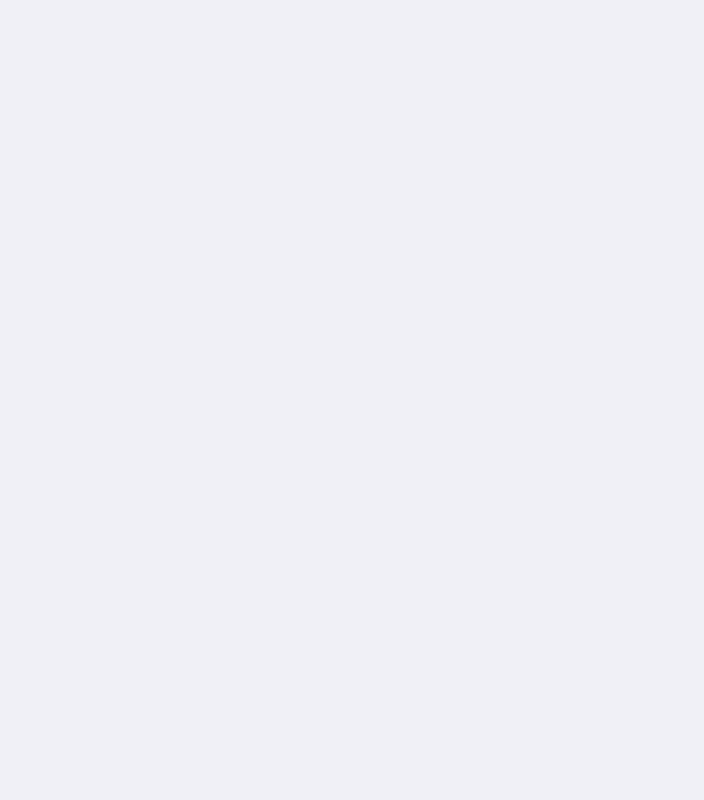
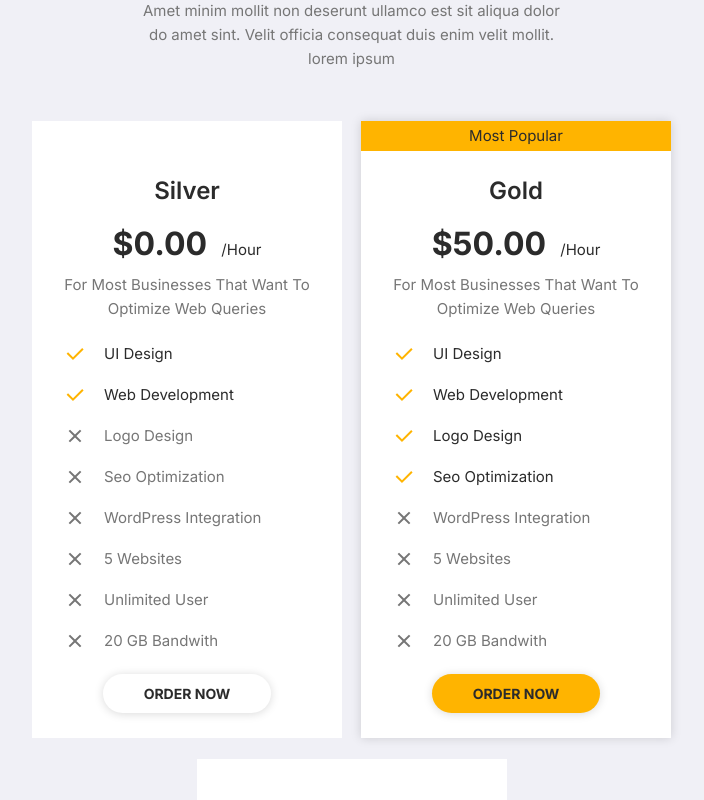
Before and after one commit to YurySamsonenka/portfolio-React-incubator, a React app: page / in a window 1280 px wide. Shown: the part 2040-2840 px from the top of the page, without its empty margins (387-1091 px from the left). Before the commit the page ends 1973 px from the top, so only its background shows below. Built offline with nearby package versions, Linux system fonts and the light colour scheme.

Commit message:
feat: add plan section

```diff
--- a/src/layout/main/main.tsx
+++ b/src/layout/main/main.tsx
@@ -1,4 +1,5 @@
 import { Hero } from './hero/Hero';
+import { Plans } from './plans/Plans';
 import { Services } from './services/Services';
 
 export const Main = () => {
@@ -6,6 +7,7 @@ export const Main = () => {
     <main>
       <Hero />
       <Services />
+      <Plans />
     </main>
   );
 };
--- /dev/null
+++ b/src/layout/main/plans/Plans.tsx
@@ -0,0 +1,85 @@
+import styled from 'styled-components';
+import { marginButtom } from '../placeholders';
+import { Title } from '../Title';
+import { Description } from '../Description';
+import { Plan } from './plan/Plan';
+
+const plans = [
+  {
+    name: 'silver',
+    price: '$0.00',
+    description: 'For most businesses that want to optimize web queries',
+    popular: false,
+    options: {
+      'UI Design': true,
+      'web development': true,
+      'logo design': false,
+      'seo optimization': false,
+      'wordPress integration': false,
+      '5 Websites': false,
+      'unlimited user': false,
+      '20 gB bandwith': false,
+    },
+  },
+  {
+    name: 'gold',
+    price: '$50.00',
+    description: 'For most businesses that want to optimize web queries',
+    popular: true,
+    options: {
+      'UI Design': true,
+      'web development': true,
+      'logo design': true,
+      'seo optimization': true,
+      'wordPress integration': false,
+      '5 Websites': false,
+      'unlimited user': false,
+      '20 gB bandwith': false,
+    },
+  },
+  {
+    name: 'dimond',
+    price: '$80.00',
+    description: 'For most businesses that want to optimize web queries',
+    popular: false,
+    options: {
+      'UI Design': true,
+      'web development': true,
+      'logo design': true,
+      'seo optimization': true,
+      'wordPress integration': true,
+      '5 Websites': true,
+      'unlimited user': true,
+      '20 gB bandwith': true,
+    },
+  },
+];
+
+export const Plans = () => {
+  return (
+    <StyledPlans>
+      <Title>Price plans</Title>
+      <Description>
+        Amet minim mollit non deserunt ullamco est sit aliqua dolor do amet
+        sint. Velit officia consequat duis enim velit mollit. lorem ipsum
+      </Description>
+      <FlexWrapper>
+        {plans.map((el, i) => {
+          return <Plan key={`${el.name}${i}`} data={el} />;
+        })}
+      </FlexWrapper>
+    </StyledPlans>
+  );
+};
+
+const StyledPlans = styled.section`
+  ${marginButtom}
+`;
+
+const FlexWrapper = styled.div`
+  display: flex;
+  flex-wrap: wrap;
+  justify-content: center;
+  row-gap: 21px;
+  column-gap: min(max(19px, 2%), 30px);
+`;
--- /dev/null
+++ b/src/layout/main/plans/plan/Plan.tsx
@@ -0,0 +1,129 @@
+import styled, { css } from 'styled-components';
+import { MyTheme } from '../../../../styles/Theme.styled';
+import { Options } from './options/Options';
+
+type PlanPropsType = {
+  data: {
+    name: string;
+    price: string;
+    description: string;
+    popular: boolean;
+    options: optionsType;
+  };
+};
+
+type StyledPlanPropsType = {
+  popular: boolean;
+};
+
+export type optionsType = {
+  'UI Design': boolean;
+  'web development': boolean;
+  'logo design': boolean;
+  'seo optimization': boolean;
+  'wordPress integration': boolean;
+  '5 Websites': boolean;
+  'unlimited user': boolean;
+  '20 gB bandwith': boolean;
+};
+
+export const Plan = (props: PlanPropsType) => {
+  return (
+    <StyledPlan popular={props.data.popular}>
+      <Popular>most popular</Popular>
+      <Name>{props.data.name}</Name>
+      <Price>
+        <span>{props.data.price}</span> /hour
+      </Price>
+      <Description>{props.data.description}</Description>
+      <Options data={props.data.options} />
+      <Link href="#">ORDER NOW</Link>
+    </StyledPlan>
+  );
+};
+
+const StyledPlan = styled.div<StyledPlanPropsType>`
+  position: relative;
+  display: flex;
+  flex-direction: column;
+  width: 310px;
+  padding: 55px 31px 25px;
+  background-color: ${MyTheme.colors.white};
+
+  ${(props) =>
+    props.popular &&
+    css`
+      box-shadow: 0 0 10px 0 rgba(0, 0, 0, 0.15);
+
+      ${Popular} {
+        opacity: 1;
+      }
+
+      ${Link} {
+        background-color: ${MyTheme.colors.primary};
+      }
+    `}
+`;
+
+const Popular = styled.span`
+  position: absolute;
+  top: 0;
+  left: 0;
+  display: flex;
+  justify-content: center;
+  align-items: center;
+  width: 100%;
+  height: 30px;
+  font-size: 1.5rem;
+  line-height: 24px;
+  text-transform: capitalize;
+  background-color: ${MyTheme.colors.primary};
+  opacity: 0;
+`;
+
+const Name = styled.div`
+  margin-bottom: 19px;
+  font-weight: 600;
+  font-size: 2.4rem;
+  line-height: 123.6%;
+  text-align: center;
+  text-transform: capitalize;
+`;
+
+const Price = styled.div`
+  margin-bottom: 9px;
+  font-size: 1.5rem;
+  line-height: 24px;
+  text-align: center;
+  text-transform: capitalize;
+
+  span {
+    display: inline-block;
+    margin-right: 10px;
+    font-weight: 700;
+    font-size: 3.2rem;
+    line-height: 123.6%;
+  }
+`;
+
+const Description = styled.p`
+  margin-bottom: 21px;
+  font-weight: 400;
+  font-size: 1.5rem;
+  line-height: 24px;
+  text-align: center;
+  color: ${MyTheme.colors.dark.secondary};
+  text-transform: capitalize;
+`;
+
+const Link = styled.a`
+  align-self: center;
+  padding: 11px 41px 11px;
+  font-weight: 700;
+  font-size: 1.4rem;
+  line-height: 17px;
+  color: ${MyTheme.colors.dark.primary};
+  background-color: ${MyTheme.colors.white};
+  border-radius: 30px;
+  box-shadow: 0 1px 10px 0 rgba(0, 0, 0, 0.15);
+`;
--- /dev/null
+++ b/src/layout/main/plans/plan/options/Options.tsx
@@ -0,0 +1,77 @@
+import styled, { css } from 'styled-components';
+import { optionsType } from '../Plan';
+import { Icon } from '../../../../../componets/icon/Icon';
+import { MyTheme } from '../../../../../styles/Theme.styled';
+
+type OptionsPropsType = {
+  data: optionsType;
+};
+
+type OptionPropsType = {
+  select: boolean;
+};
+
+export const Options = (props: OptionsPropsType) => {
+  return (
+    <StyledOptions>
+      {Object.entries(props.data).map((el, i) => {
+        if (el[1]) {
+          return (
+            <Option key={i} select={el[1]}>
+              <Icon
+                iconId="check"
+                width="24px"
+                height="24px"
+                viewBox="0 0 24 24"
+              />
+              {el[0]}
+            </Option>
+          );
+        }
+
+        return (
+          <Option key={i} select={el[1]}>
+            <Icon
+              iconId="close"
+              width="24px"
+              height="24px"
+              viewBox="0 0 24 24"
+            />
+            {el[0]}
+          </Option>
+        );
+      })}
+    </StyledOptions>
+  );
+};
+
+const StyledOptions = styled.div`
+  display: flex;
+  flex-direction: column;
+  margin-bottom: 21px;
+  row-gap: 17px;
+  color: ${MyTheme.colors.dark.secondary};
+`;
+
+const Option = styled.div<OptionPropsType>`
+  display: flex;
+  align-items: center;
+  font-size: 1.5rem;
+  line-height: 24px;
+  text-transform: capitalize;
+  column-gap: 17px;
+
+  svg {
+    fill: currentColor;
+  }
+
+  ${(props) =>
+    props.select &&
+    css`
+      color: ${MyTheme.colors.dark.primary};
+
+      svg {
+        fill: ${MyTheme.colors.primary};
+      }
+    `}
+`;
--- a/src/layout/main/services/custom-card/CustomCard.tsx
+++ b/src/layout/main/services/custom-card/CustomCard.tsx
@@ -11,7 +11,7 @@ export const CustomCard = () => {
         Lorem ipsum dolor sit amet, consectetur adipiscing elit. Vitae nulla
         diam in ac dictum a urna viverra morbi.
       </CardText>
-      <Link>
+      <Link href='#'>
         ORDER NOW
         <Icon
           iconId="services-arrow"
```
